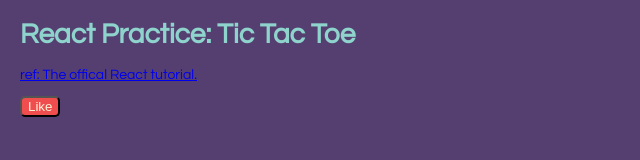
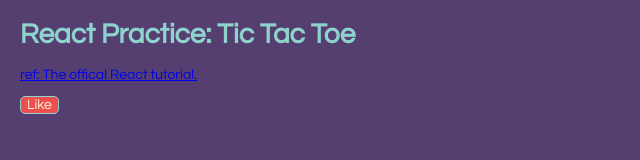
Before and after one commit to umbrella-h/110GreenFingerPrints, a plain HTML site: page React-prac-Tic-Tac-Toe/index.html in a window 1280 px wide. Shown: the full height of the page, 0-640 px from the left. Drawn offline with nearby package versions, Linux system fonts and the light colour scheme.

Commit message:
Update ttt.css

```diff
--- a/React-prac-Tic-Tac-Toe/ttt.css
+++ b/React-prac-Tic-Tac-Toe/ttt.css
@@ -12,13 +12,13 @@ ol, ul {
 button{
  background-color: #EF4D4E;
  color: #FDF4D9;
- /*border-color: #FDF4D9;*/
+ font: 14px "Century Gothic", Futura, sans-serif;
  border-radius: 5px;
- box-shadow: none;
+ border: 1px solid #8ED3CC;
 }
 
 a{
-　color: #8ED3CC
+　color: #8ED3CC;
 }
 
 .board-row:after {
```
